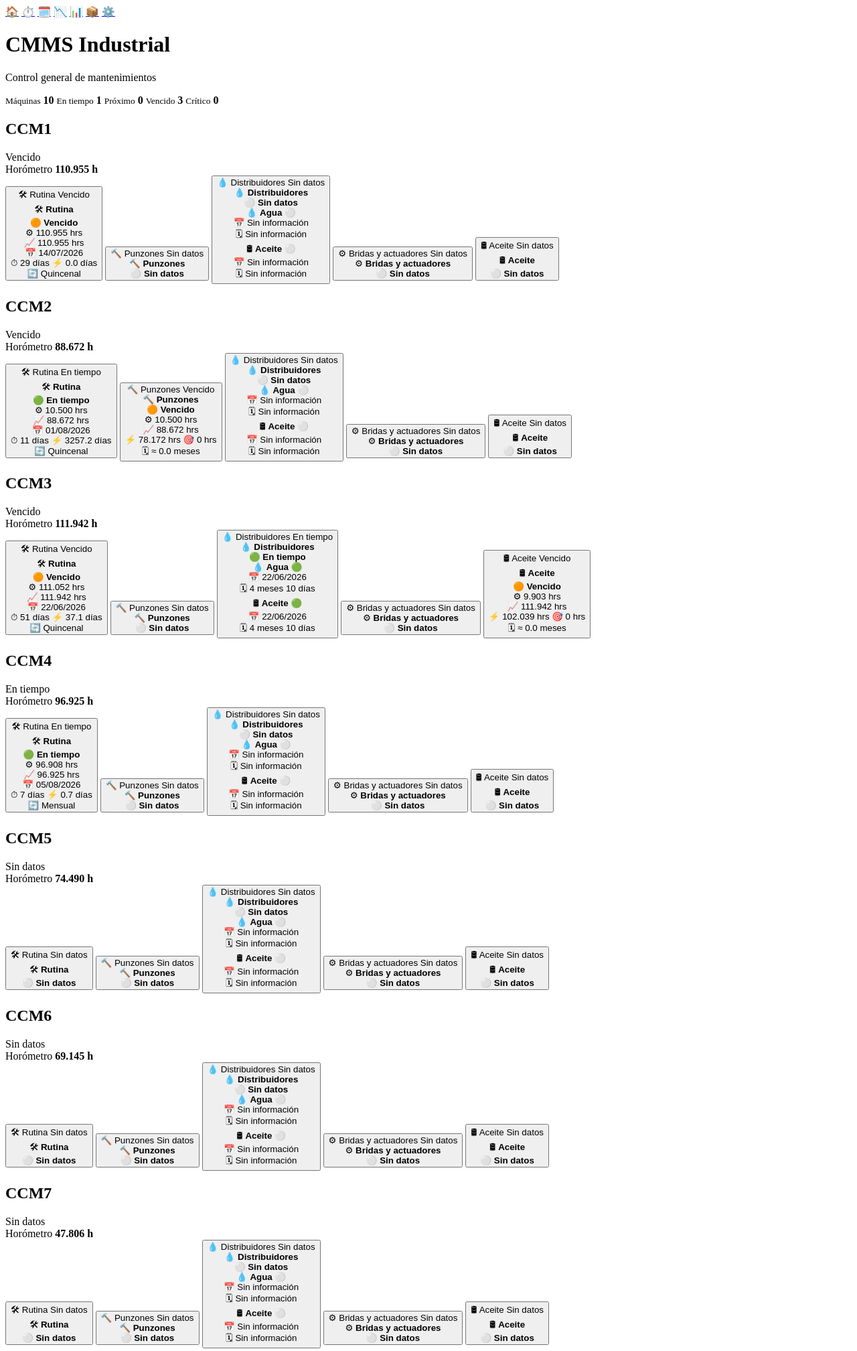
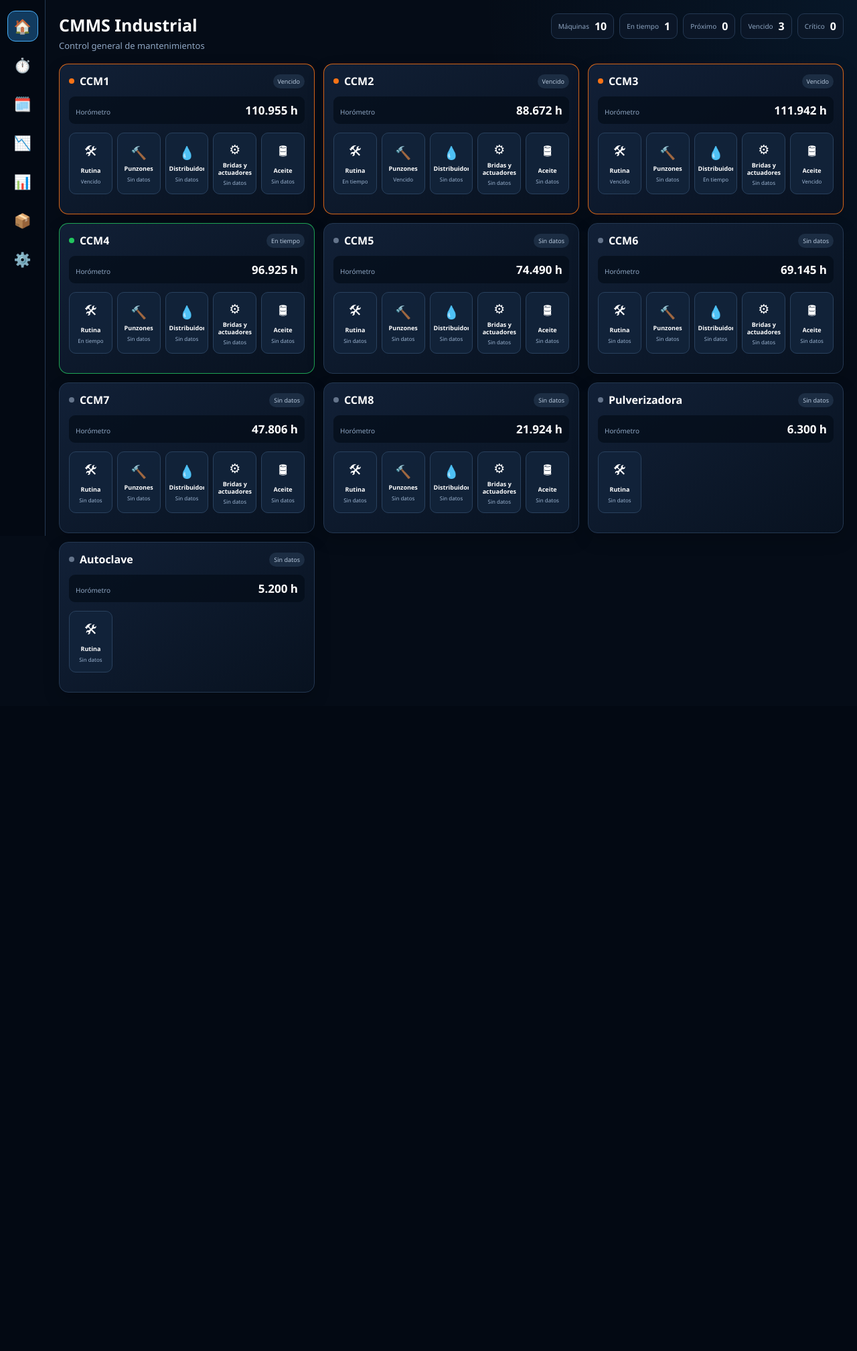
Before and after one commit to diego18rojas02-ship-it/cmms-industrial, a Flask app: page / in a window 1280 px wide. Shown: the top 2017 px of the page at 67% size. After the commit the page ends 1034 px from the top, so only its background shows below. Run offline with Flask 3, Linux system fonts and the light colour scheme.

Commit message:
Actualiza diseño y archivos de la aplicación

```diff
--- a/requirements.txt
+++ b/requirements.txt
@@ -1,4 +1,5 @@
+Flask
+gunicorn
 Flask>=3.0,<4
 Werkzeug>=3.0,<4
 openpyxl>=3.1,<4
-gunicorn
--- a/static/css/inicio.css
+++ b/static/css/inicio.css
@@ -0,0 +1,61 @@
+*{box-sizing:border-box}
+:root{--fondo:#050c17;--menu:#030913;--panel:#0c1728;--borde:#243852;--texto:#fff;--secundario:#8fa6c2;--azul-claro:#48aef7;--verde:#22c55e;--amarillo:#facc15;--naranja:#f97316;--rojo:#ef4444}
+html,body{width:100%;min-height:100%;margin:0;overflow-x:hidden}
+body{font-family:"Segoe UI",Arial,Helvetica,sans-serif;color:var(--texto);background:radial-gradient(circle at top right,rgba(33,150,243,.08),transparent 34%),var(--fondo)}
+button,a{font-family:inherit}
+.barra-lateral{position:fixed;inset:0 auto 0 0;z-index:5000;display:flex;align-items:center;flex-direction:column;gap:12px;width:68px;padding:16px 9px;border-right:1px solid var(--borde);background:var(--menu)}
+.menu-item{display:grid;place-items:center;width:46px;height:46px;border:1px solid transparent;border-radius:12px;color:#d6e5f7;text-decoration:none;font-size:21px}
+.menu-item:hover{border-color:#3a5575;background:#14253a}
+.menu-item.activo{border-color:var(--azul-claro);background:#123b5f}
+.aplicacion{width:calc(100% - 68px);min-height:100vh;margin-left:68px;padding:20px}
+.encabezado{display:flex;align-items:flex-start;justify-content:space-between;gap:20px;margin-bottom:18px}
+.encabezado h1{margin:0 0 5px;font-size:25px}
+.encabezado p{margin:0;color:var(--secundario);font-size:13px}
+.resumen-superior{display:flex;flex-wrap:wrap;justify-content:flex-end;gap:8px}
+.resumen-item{display:flex;align-items:center;gap:8px;min-height:38px;padding:7px 10px;border:1px solid var(--borde);border-radius:10px;background:rgba(12,23,40,.88)}
+.resumen-item small{color:var(--secundario);font-size:10px}
+.resumen-item strong{font-size:16px}
+.rejilla-maquinas{display:grid;grid-template-columns:repeat(4,minmax(230px,1fr));gap:13px}
+.maquina-card{position:relative;z-index:1;min-width:0;min-height:225px;padding:14px;border:1px solid var(--borde);border-radius:14px;overflow:visible!important;background:linear-gradient(145deg,rgba(18,33,56,.96),rgba(8,18,32,.96));box-shadow:0 10px 24px rgba(0,0,0,.18)}
+.maquina-card:hover{z-index:100}
+.maquina-card.estado-en_tiempo{border-color:rgba(34,197,94,.8)}
+.maquina-card.estado-proximo{border-color:rgba(250,204,21,.8)}
+.maquina-card.estado-vencido{border-color:rgba(249,115,22,.85)}
+.maquina-card.estado-critico{border-color:rgba(239,68,68,.9)}
+.maquina-cabecera{display:flex;align-items:center;justify-content:space-between;gap:10px;margin-bottom:12px}
+.maquina-identidad{display:flex;align-items:center;gap:8px;min-width:0}
+.maquina-indicador{width:8px;height:8px;border-radius:50%;background:#64748b}
+.estado-en_tiempo .maquina-indicador{background:var(--verde)}
+.estado-proximo .maquina-indicador{background:var(--amarillo)}
+.estado-vencido .maquina-indicador{background:var(--naranja)}
+.estado-critico .maquina-indicador{background:var(--rojo)}
+.maquina-identidad h2{margin:0;max-width:150px;overflow:hidden;font-size:16px;text-overflow:ellipsis;white-space:nowrap}
+.maquina-estado{padding:4px 7px;border-radius:999px;color:#b8c9dd;font-size:9px;background:rgba(31,48,70,.9)}
+.maquina-horometro{display:flex;align-items:baseline;justify-content:space-between;gap:10px;margin-bottom:13px;padding:9px 10px;border-radius:9px;background:rgba(4,12,23,.7)}
+.maquina-horometro span{color:var(--secundario);font-size:10px}
+.maquina-horometro strong{font-size:17px}
+.controles-maquina{position:relative;display:grid;grid-template-columns:repeat(5,minmax(0,1fr));gap:7px;overflow:visible!important}
+.control-icono{position:static;display:flex;align-items:center;flex-direction:column;justify-content:center;min-width:0;min-height:92px;padding:8px 5px;border:1px solid #29415e;border-radius:10px;color:#fff;font:inherit;text-align:center;background:rgba(18,35,58,.92);cursor:default}
+.control-icono:hover{border-color:#4f7aa6;background:#19304d}
+.control-simbolo{margin-bottom:6px;font-size:19px}
+.control-nombre{display:-webkit-box;max-width:100%;margin-bottom:4px;overflow:hidden;font-size:9px;font-weight:600;line-height:1.15;-webkit-box-orient:vertical;-webkit-line-clamp:2;line-clamp:2}
+.control-tiempo{max-width:100%;overflow:hidden;color:#9db5d2;font-size:8px;text-overflow:ellipsis;white-space:nowrap}
+.control-tooltip{position:absolute;top:50%;left:50%;z-index:99999;display:flex;flex-direction:column;gap:7px;width:calc(100% - 24px);max-width:320px;min-width:230px;padding:14px;border:1px solid #456385;border-radius:12px;color:#fff;text-align:left;white-space:normal;overflow:visible;pointer-events:none;background:rgba(3,10,20,.99);box-shadow:0 20px 45px rgba(0,0,0,.65);opacity:0;visibility:hidden;transform:translate(-50%,-50%) scale(.97);transition:opacity .15s ease,transform .15s ease,visibility .15s ease}
+.control-icono:hover .control-tooltip,.control-icono:focus-visible .control-tooltip{opacity:1;visibility:visible;transform:translate(-50%,-50%) scale(1)}
+.tooltip-cabecera{display:flex;align-items:center;gap:9px;width:100%;padding-bottom:9px;border-bottom:1px solid #20344d}
+.tooltip-icono{display:flex;align-items:center;justify-content:center;flex:0 0 30px;width:30px;height:30px;border-radius:8px;font-size:16px;background:#152a43}
+.tooltip-cabecera strong{margin:0;font-size:12px}
+.tooltip-estado{display:inline-flex;align-self:flex-start;padding:5px 8px;border-radius:999px;color:#b8d5f4;font-size:10px;background:#122944}
+.tooltip-datos,.tooltip-grupo{display:flex;flex-direction:column;gap:5px;width:100%}
+.tooltip-datos span,.tooltip-grupo span{display:block;width:100%;color:#a9bdd3;font-size:10px;line-height:1.45;white-space:normal}
+.tooltip-grupo{padding-top:7px;border-top:1px solid #1e3047}
+.tooltip-grupo:first-of-type{padding-top:0;border-top:none}
+.tooltip-grupo b{color:#dce9f7;font-size:11px}
+.tooltip-grupo-titulo{display:flex;align-items:center;gap:6px}
+.tooltip-linea{color:#a9bdd3;font-size:10px;line-height:1.45}
+.tooltip-doble{display:flex;justify-content:space-between;gap:10px;color:#a9bdd3;font-size:10px}
+.sin-maquinas{grid-column:1/-1;padding:28px;border:1px solid var(--borde);border-radius:14px;background:var(--panel)}
+@media(max-width:1280px){.rejilla-maquinas{grid-template-columns:repeat(3,minmax(230px,1fr))}}
+@media(max-width:980px){.encabezado{flex-direction:column}.resumen-superior{justify-content:flex-start}.rejilla-maquinas{grid-template-columns:repeat(2,minmax(230px,1fr))}}
+@media(max-width:700px){.barra-lateral{width:60px;padding-inline:7px}.aplicacion{width:calc(100% - 60px);margin-left:60px;padding:14px 10px 25px}.resumen-superior{display:grid;grid-template-columns:repeat(2,minmax(0,1fr));width:100%}.rejilla-maquinas{grid-template-columns:1fr}.control-tooltip{width:calc(100% - 20px);max-width:300px;min-width:0}}
+@media(max-width:430px){.controles-maquina{grid-template-columns:repeat(3,minmax(0,1fr))}.control-tooltip{width:calc(100% - 16px);max-width:280px;min-width:0}}
```
Also changed, not shown: templates/inicio.html (+21 -120 lines), 3 other files.
